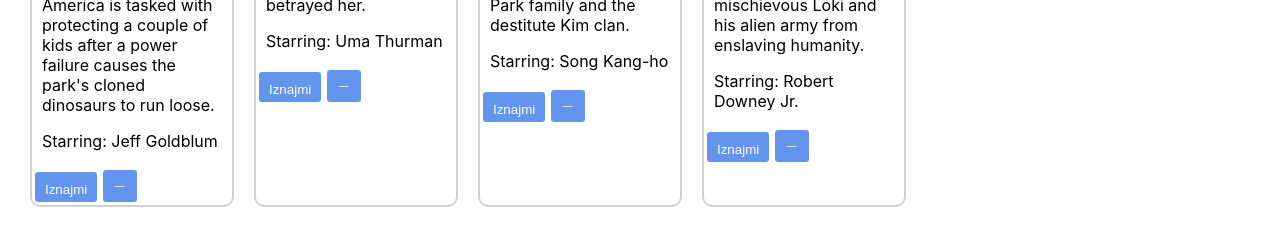
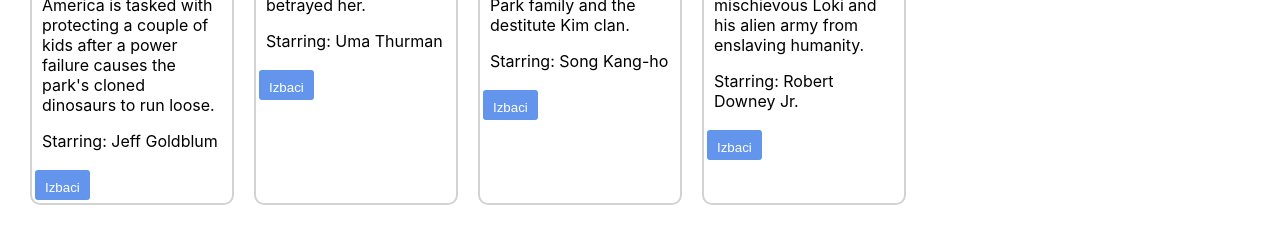
Before and after one commit to mrdja99/ITEH-DomaciReact, a React (Create React App) app: page /iznajmi in a window 1280 px wide. Shown: the part 420-666 px from the top of the page. Built offline with nearby package versions, Linux system fonts and the light colour scheme.

Commit message:
Dodate rute

```diff
--- a/package.json
+++ b/package.json
@@ -10,6 +10,7 @@
     "react": "^18.2.0",
     "react-dom": "^18.2.0",
     "react-icons": "^4.4.0",
+    "react-router-dom": "^6.3.0",
     "react-scripts": "5.0.1",
     "web-vitals": "^2.1.4"
   },
--- a/src/App.js
+++ b/src/App.js
@@ -2,6 +2,8 @@
 import './App.css';
 import NavBar from './components/NavBar';
 import Movies from './components/Movies';
+import Cart from './components/Cart';
+import {BrowserRouter,Routes,Route} from 'react-router-dom';
 import { useState } from 'react';
 
 function App() {
@@ -45,11 +47,14 @@ function App() {
 
 
   return (
-    <div className="App">
+    <BrowserRouter className="App">
       <NavBar movieNumber={movieNumber}></NavBar>
-      <Movies films={films} addToCart={addMovie}/>
+      <Routes>
+        <Route path="/" element = { <Movies films={films} addToCart={addMovie}/> }/>
+        <Route path="/iznajmi" element = {<Cart films={films}/>}/>
+      </Routes>
 
-    </div>
+    </BrowserRouter>
   );
 }
 
--- /dev/null
+++ b/src/components/Cart.jsx
@@ -0,0 +1,14 @@
+import React from 'react';
+import Movie from './Movie'
+
+const Cart = ({ films }) => {
+  return (
+    <div className='all-products'>
+        {films.map((f) => (
+        <Movie film={f} key={f.id} inCart={0}/>
+      ))}
+    </div>
+  )
+}
+
+export default Cart;
--- a/src/components/Movie.jsx
+++ b/src/components/Movie.jsx
@@ -1,7 +1,7 @@
 import React from 'react';
 import {BsDashLg} from 'react-icons/bs'
 
-function Movie({ film, addToCart }) {
+function Movie({ film, addToCart, inCart }) {
   return (
     <div className='card' style={{ margin: 10}}>
       <img className='card-img-top' src={film.image} alt='Poster filma' width={200} />
@@ -10,8 +10,13 @@ function Movie({ film, addToCart }) {
         <p className='card-text'>{film.synopsys}</p>
         <p className='card-text'>Starring: {film.actors}</p>
       </div>
-      <button className="btn" onClick={addToCart}>Iznajmi</button>
-      <button className="btn"><BsDashLg/></button>
+      {inCart ===1? (<>
+          <button className="btn" onClick={() => addToCart(film.id)}>Iznajmi</button>
+      </>
+      ):(
+      <>
+          <button className="btn">Izbaci</button>
+      </>)}
     </div>
 
   )
--- a/src/components/Movies.jsx
+++ b/src/components/Movies.jsx
@@ -8,7 +8,7 @@ const Movies = ({ films, addToCart }) => {
     <div className='all-products'>
 
       {films.map((f) => (
-        <Movie film={f} key={f.id} addToCart={addToCart}/>
+        <Movie film={f} key={f.id} addToCart={addToCart} inCart={1}/>
       ))}
 
     </div>
--- a/src/components/NavBar.jsx
+++ b/src/components/NavBar.jsx
@@ -1,21 +1,27 @@
 import React from 'react';
 import {BsCart} from 'react-icons/bs';
 import {MdMovie} from 'react-icons/md';
+import {Link} from 'react-router-dom';
 
 function NavBar({ movieNumber }) {
 
   return (
     <div className='navBar'>
         <MdMovie/>
-        <a>Video klub</a>
+        <Link to="/">Video klub</Link>
+        <Link to='/iznajmi' className='cart-items'>
+            <BsCart/>
+        </Link>
+
         <div className='cart-items'>
-            <BsCart/>
+
             <p>Iznajmljeno je </p>
             <p className='cart-num'>{movieNumber}</p>
             <p>  filmova</p>
         </div>
     </div>
+
   )
-};
+}
 
 export default NavBar;
```
Also changed, not shown: 1 other file (tests, documents, lock files or other folders).
